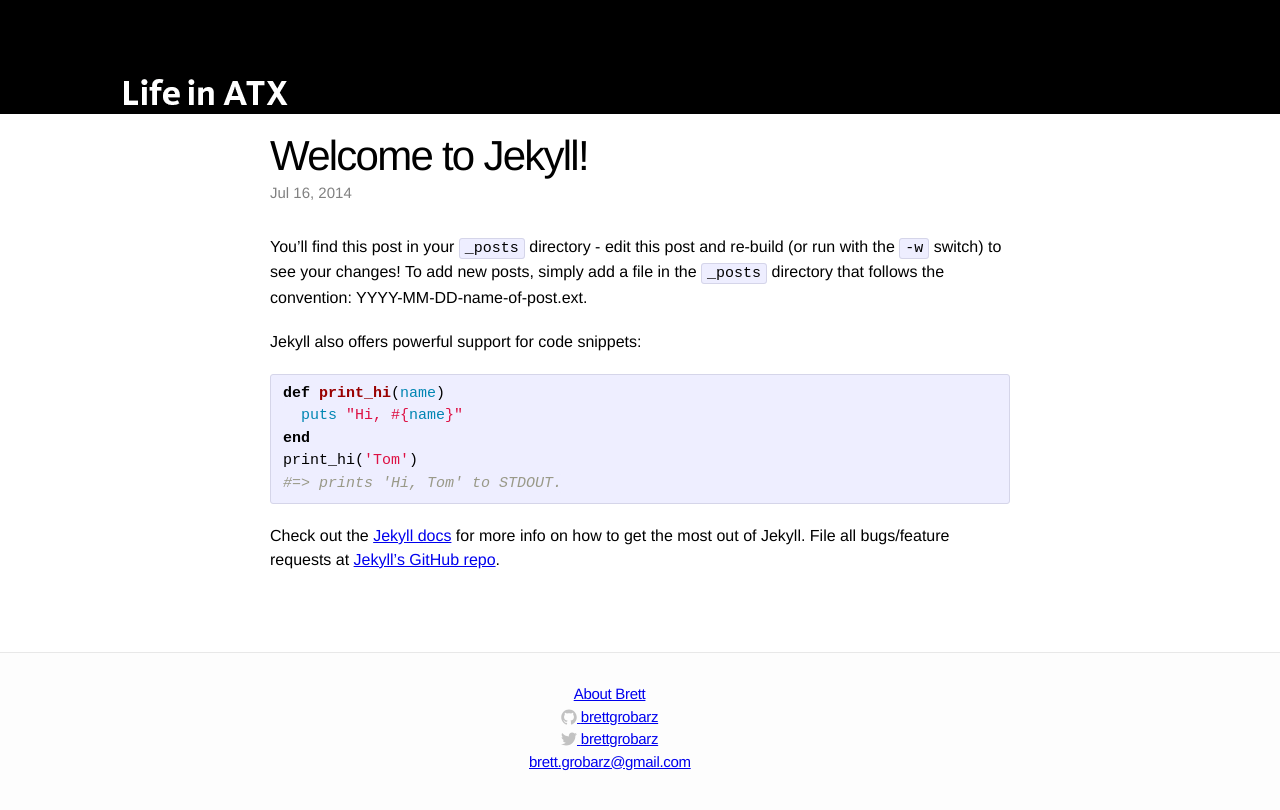
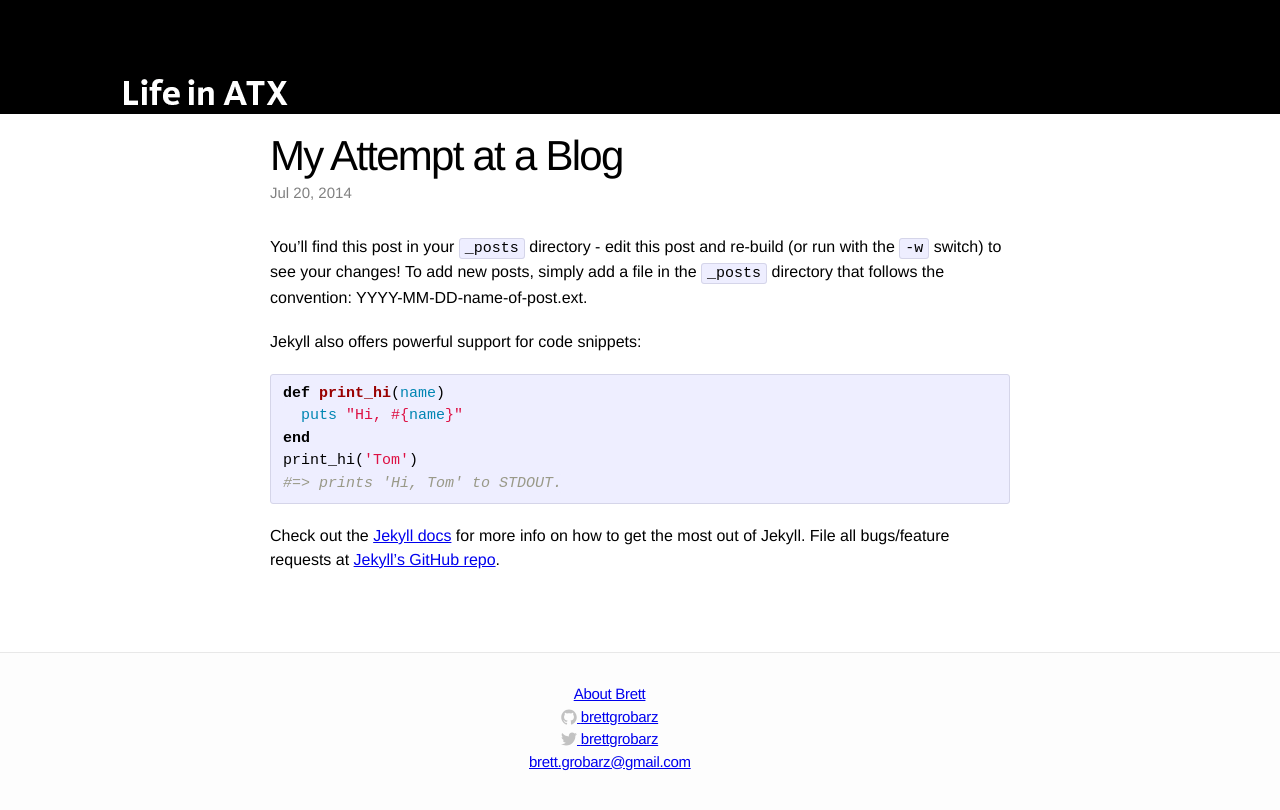
Before and after one commit to brettgrobarz/brettgrobarz.github.io, a Jekyll site: the page built from _posts/2014-07-16-welcome-to-jekyll.markdown, in a window 1280 px wide and 900 px high. Shown: the top 810 px of the window. Built offline with Jekyll 4.4.1, drawn with Linux system fonts in a browser that asks for light colours.

Commit message:
added additional tweaks

```diff
--- a/_posts/2014-07-16-welcome-to-jekyll.markdown
+++ b/_posts/2014-07-16-welcome-to-jekyll.markdown
@@ -1,8 +1,7 @@
 ---
 layout: post
-title:  "Welcome to Jekyll!"
-date:   2014-07-16 19:10:29
-categories: jekyll update
+title:  "My Attempt at a Blog"
+date:   2014-07-20 20:10:00
 ---
 
 You'll find this post in your `_posts` directory - edit this post and re-build (or run with the `-w` switch) to see your changes!
--- a/css/main.css
+++ b/css/main.css
@@ -38,6 +38,8 @@
 }
 
 h1, h2, h3, h4, h5, h6 { font-size: 100%; font-weight: 400; }
+
+h1 { font-size: 2em; font-weight: 500; }
 
 /*a         { color: #2a7ae2; text-decoration: none; }
 a:hover   { color: #000; text-decoration: underline; }
```
